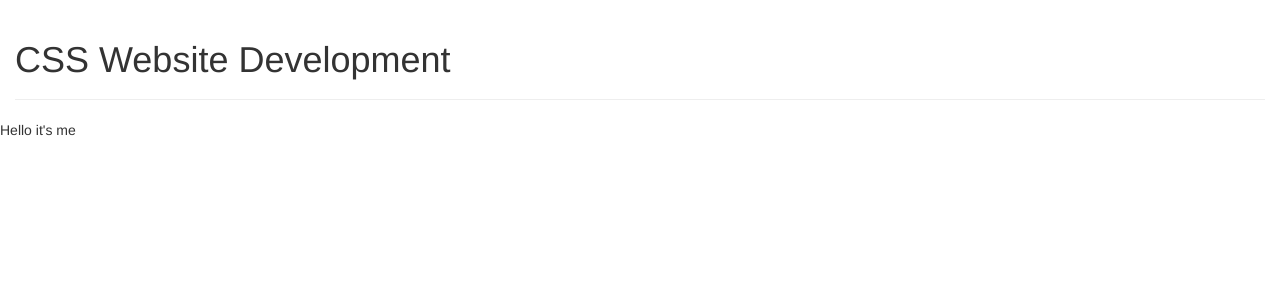
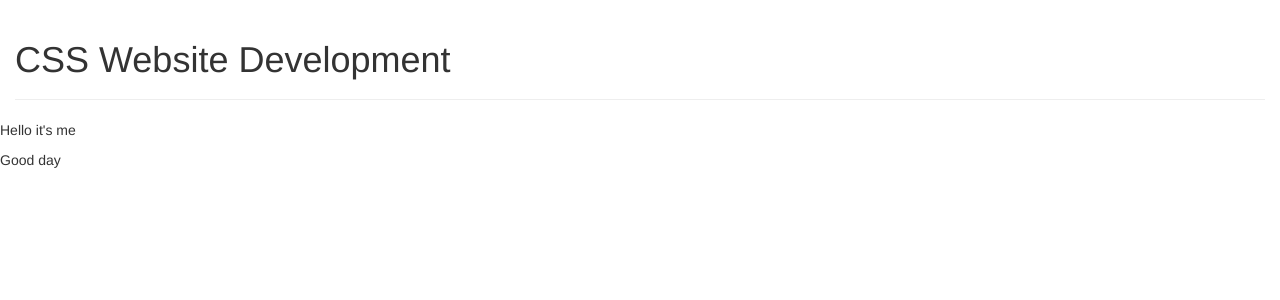
Before and after one commit to adamny14/css-website, a PHP site: page /websitedev.php in a window 1280 px wide. Shown: the top 300 px of the page. Run offline with PHP 8.4, Linux system fonts and the light colour scheme; some libraries are stand-ins or nearby versions.

Commit message:
Added Text
Added Text to the page

```diff
--- a/websitedev.php
+++ b/websitedev.php
@@ -21,6 +21,7 @@
       <div class="row">
         <div class ="col-sm-2">
           <p> Hello it's me </p>
+          <p> Good day </p>
         </div>
         <div class="col-xs-10">
         </div>
```
